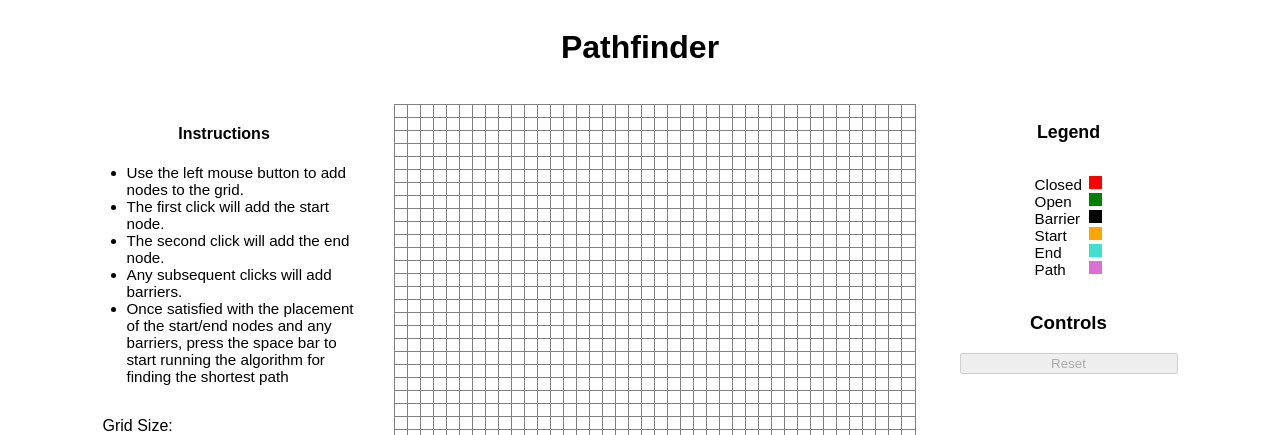
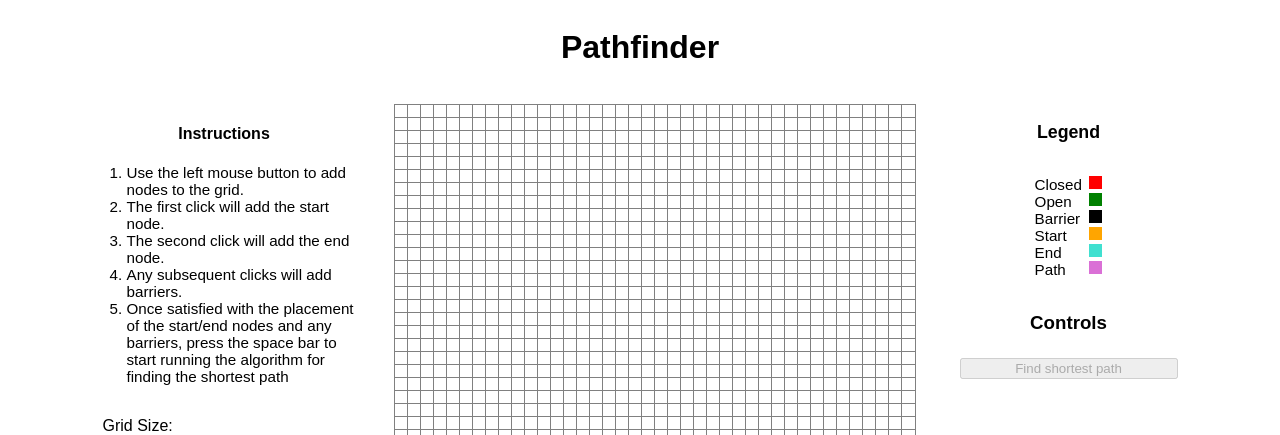
Before and after one commit to jason-nordheim/pathfinder, a React (Vite) app: page / in a window 1280 px wide. Shown: the top 435 px of the page. Built offline with nearby package versions, Linux system fonts and the light colour scheme.

Commit message:
added run button

```diff
--- a/src/App.tsx
+++ b/src/App.tsx
@@ -5,6 +5,7 @@ import { DEFAULT_GRID_WIDTH, useAppSelector } from "./state";
 
 function App() {
   const nodes = useAppSelector((state) => state.nodes);
+
   return (
     <div id="app" style={{ display: "flex", flexDirection: "column" }}>
       <div style={{ textAlign: "center", fontFamily: "sans-serif" }}>
@@ -14,7 +15,7 @@ function App() {
         <aside style={{ width: DEFAULT_GRID_WIDTH / 2, marginRight: "2em" }}>
           <div id="instructions">
             <h4 style={{ textAlign: "center", fontFamily: "sans-serif" }}>Instructions</h4>
-            <ul style={{ fontFamily: "sans-serif", fontWeight: "lighter", fontSize: "0.95em" }}>
+            <ol style={{ fontFamily: "sans-serif", fontWeight: "lighter", fontSize: "0.95em" }}>
               <li>Use the left mouse button to add nodes to the grid.</li>
               <li>The first click will add the start node.</li>
               <li>The second click will add the end node.</li>
@@ -23,7 +24,7 @@ function App() {
                 Once satisfied with the placement of the start/end nodes and any barriers, press the space bar to start
                 running the algorithm for finding the shortest path
               </li>
-            </ul>
+            </ol>
           </div>
           <div style={{ backgroundColor: "white", padding: "1em", fontFamily: "sans-serif" }}>
             <label htmlFor="grid-size">Grid Size: </label>
--- a/src/components/Controls.tsx
+++ b/src/components/Controls.tsx
@@ -1,8 +1,15 @@
-import { useAppSelector } from "../state";
+import { searchGraph, useAppDispatch, useAppSelector } from "../state";
 
 export const Controls = () => {
+  const dispatch = useAppDispatch();
   const start = useAppSelector((state) => state.start);
   const end = useAppSelector((state) => state.end);
+  const status = useAppSelector((state) => state.status);
+
+  const handleRun = () => {
+    dispatch(searchGraph());
+  };
+
   return (
     <div
       id="controls"
@@ -10,12 +17,19 @@ export const Controls = () => {
         display: "flex",
         flexDirection: "column",
         justifyContent: "center",
+        gap: "5px",
         margin: "1em",
         fontFamily: "sans-serif",
       }}
     >
       <h3 style={{ textAlign: "center" }}>Controls</h3>
-      <button disabled={Boolean(!start || !end)}>Reset</button>
+      <button
+        disabled={(!start && !end) || status == "working"}
+        onClick={handleRun}
+        aria-label="find the shortest path"
+      >
+        Find shortest path
+      </button>
     </div>
   );
 };
```
